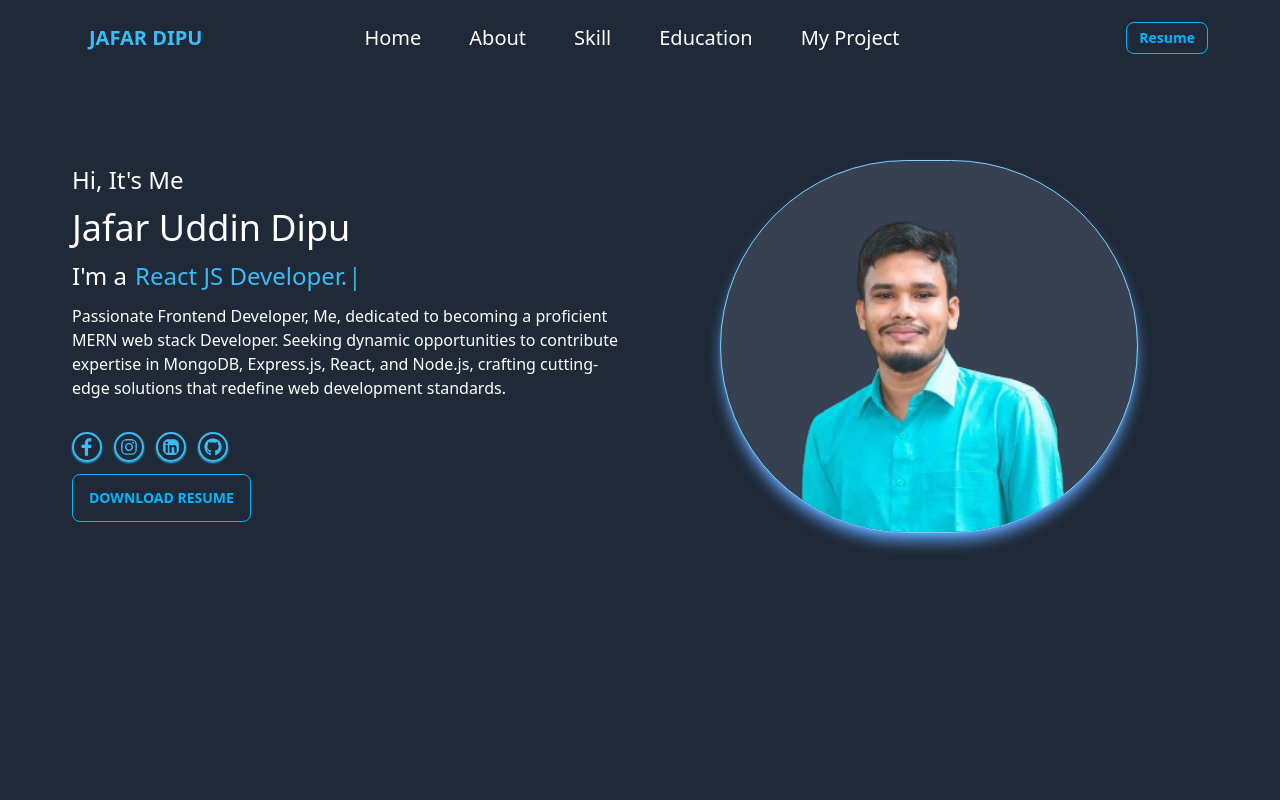
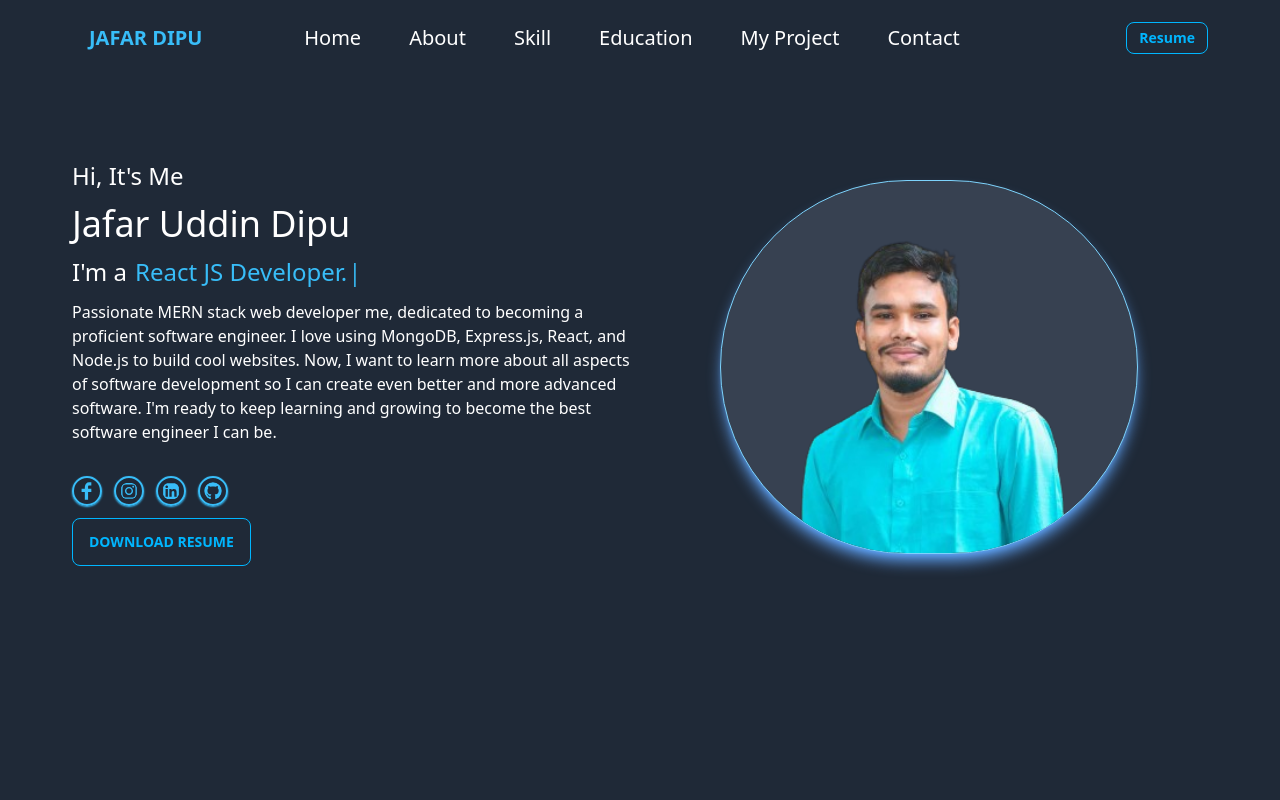
Before and after one commit to dipujafar/portfolio, a React (Vite) app: page / in a window 1280 px wide. Shown: the top 800 px of the page. Built offline with nearby package versions, Linux system fonts and the light colour scheme.

Commit message:
set Update navbar

```diff
--- a/src/Banner.jsx
+++ b/src/Banner.jsx
@@ -52,11 +52,12 @@ const Banner = () => {
               </span>
             </h3>
             <p className="max-w-xl">
-              Passionate Frontend Developer, Me, dedicated to becoming a
-              proficient MERN web stack Developer. Seeking dynamic opportunities
-              to contribute expertise in MongoDB, Express.js, React, and
-              Node.js, crafting cutting-edge solutions that redefine web
-              development standards.
+              Passionate MERN stack web developer me, dedicated to becoming a
+              proficient software engineer. I love using MongoDB, Express.js,
+              React, and Node.js to build cool websites. Now, I want to learn
+              more about all aspects of software development so I can create
+              even better and more advanced software. I'm ready to keep learning
+              and growing to become the best software engineer I can be.
             </p>
             <div className="pt-5 flex gap-3">
               <a
--- a/src/Contract.jsx
+++ b/src/Contract.jsx
@@ -33,7 +33,7 @@ const Contract = () => {
       );
   };
   return (
-    <div className="bg-gray-900 py-16 px-2 text-white">
+    <div id="contact" className="bg-gray-900 py-16 px-2 text-white">
       <h1 className="text-4xl text-center uppercase font-medium">
         Contract <span className="text-sky-400">Me</span>{" "}
       </h1>
--- a/src/Navbar.jsx
+++ b/src/Navbar.jsx
@@ -23,6 +23,9 @@ const Navbar = () => {
       </li>
       <li className="hover:text-sky-300 text-xl mr-4">
         <a href="#project">My Project</a>
+      </li>
+      <li className="hover:text-sky-300 text-xl mr-4">
+        <a href="#contact">Contact</a>
       </li>
     </>
   );
```
